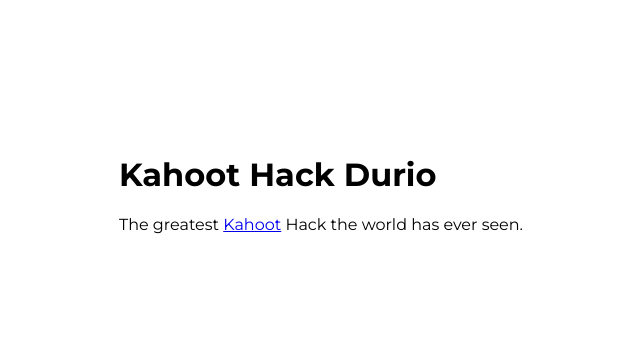
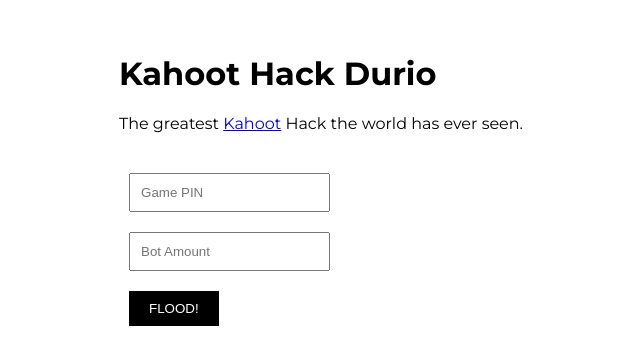
Before and after one commit to b3h3m0th/kahoot_hack_durio, a React (Create React App) app: page /_v2 in a window 1280 px wide. Shown: the part 216-580 px from the top of the page, without its empty margins (319-959 px from the left). Built offline with nearby package versions, Linux system fonts and the light colour scheme.

Commit message:
🎨 update

```diff
--- /dev/null
+++ b/src/components/Button/Button.scss
@@ -0,0 +1,9 @@
+.button {
+  padding: 10px 20px 10px 20px;
+  margin: 10px;
+  background-color: #000;
+  color: #fff;
+  outline: 0;
+  border: 0;
+  cursor: pointer;
+}
--- /dev/null
+++ b/src/components/Button/Button.tsx
@@ -0,0 +1,22 @@
+import React from "react";
+import "./Button.scss";
+
+interface ButtonProps {
+  text: string;
+  className?: string;
+  onClick?: () => void;
+}
+
+const Button: React.FC<ButtonProps> = ({
+  text,
+  className = "",
+  onClick = () => void 0,
+}: ButtonProps) => {
+  return (
+    <button className={`button ${className}`} onClick={() => onClick()}>
+      {text}
+    </button>
+  );
+};
+
+export default Button;
--- a/src/components/Input/Input.scss
+++ b/src/components/Input/Input.scss
@@ -1,5 +1,7 @@
 .input {
   &__input {
     padding: 10px;
+    margin: 10px;
+    outline: 0;
   }
 }
--- a/src/components/Input/Input.tsx
+++ b/src/components/Input/Input.tsx
@@ -1,14 +1,33 @@
 import React from "react";
+import "./Input.scss";
 
 interface InputProps {
   type?: string;
   className?: string;
+  placeholder?: string;
+  name?: string;
+  min?: number;
+  max?: number;
 }
 
-const Input: React.FC<InputProps> = ({ type = "text", className = "" }) => {
+const Input: React.FC<InputProps> = ({
+  type = "text",
+  className = "",
+  placeholder = "",
+  name = "",
+  min,
+  max,
+}) => {
   return (
     <div className="input">
-      <input type={type} className={`input__input ${className}`} />
+      <input
+        type={type}
+        className={`input__input ${className}`}
+        placeholder={placeholder}
+        name={name}
+        min={min}
+        max={max}
+      />
     </div>
   );
 };
--- a/src/config.ts
+++ b/src/config.ts
@@ -2,4 +2,5 @@
   kahootHomeURL: "https://kahoot.com",
   kahootPlayURL: "https://kahoot.it",
   _v: "_v2",
+  pinLength: 7,
 } as const;
--- a/src/pages/Home.scss
+++ b/src/pages/Home.scss
@@ -0,0 +1,5 @@
+.home {
+  &__content {
+    margin-top: 30px;
+  }
+}
--- a/src/pages/Home.tsx
+++ b/src/pages/Home.tsx
@@ -1,15 +1,22 @@
 import React from "react";
+import "./Home.scss";
+import Input from "../components/Input/Input";
 import config from "../config";
+import Button from "../components/Button/Button";
 
 const Home: React.FC = () => {
   return (
     <div className="home">
-      <h1 className="app__title">Kahoot Hack Durio</h1>
+      <h1 className="home__title">Kahoot Hack Durio</h1>
       <div>
         The greatest <a href={`${config.kahootPlayURL}`}>Kahoot</a> Hack the
         world has ever seen.
       </div>
-      <div className=""></div>
+      <div className="home__content">
+        <Input name="game_pin" placeholder="Game PIN" type="number" />
+        <Input name="bot_amount" placeholder="Bot Amount" type="number" />
+        <Button text="FLOOD!" />
+      </div>
     </div>
   );
 };
```
